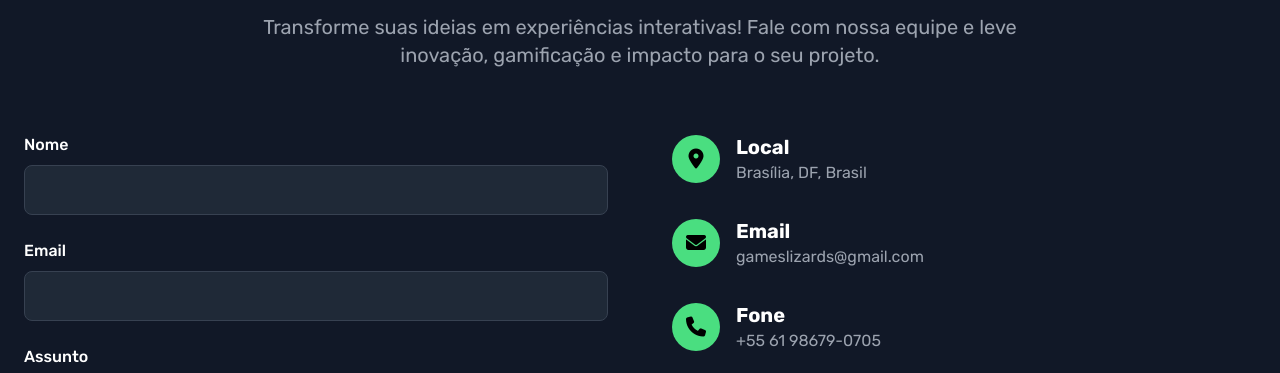
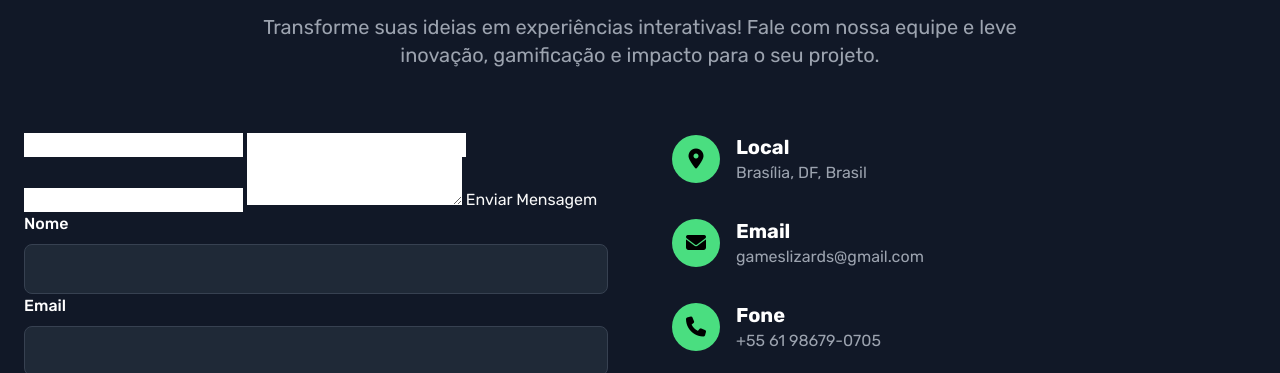
Before and after one commit to alexlealdigital/lizards-email-system, a plain HTML site: page src/static/index.html in a window 1280 px wide. Shown: the part 3183-3556 px from the top of the page. Drawn offline with nearby package versions, Linux system fonts and the light colour scheme.

Commit message:
Update index.html

```diff
--- a/src/static/index.html
+++ b/src/static/index.html
@@ -461,7 +461,13 @@
 
             <div class="grid grid-cols-1 lg:grid-cols-2 gap-16">
                 <div>
-                    <form id="contact-form" class="space-y-6">
+    <form id="contact-form">
+    <input type="text" id="name" name="name" required>
+    <input type="email" id="email" name="email" required>
+    <input type="text" id="subject" name="subject">
+    <textarea id="message" name="message" required></textarea>
+    <button type="submit">Enviar Mensagem</button>
+</form>
   <div>
     <label for="name" class="block text-white font-medium mb-2">Nome</label>
     <input type="text" id="name" name="name" required
```
